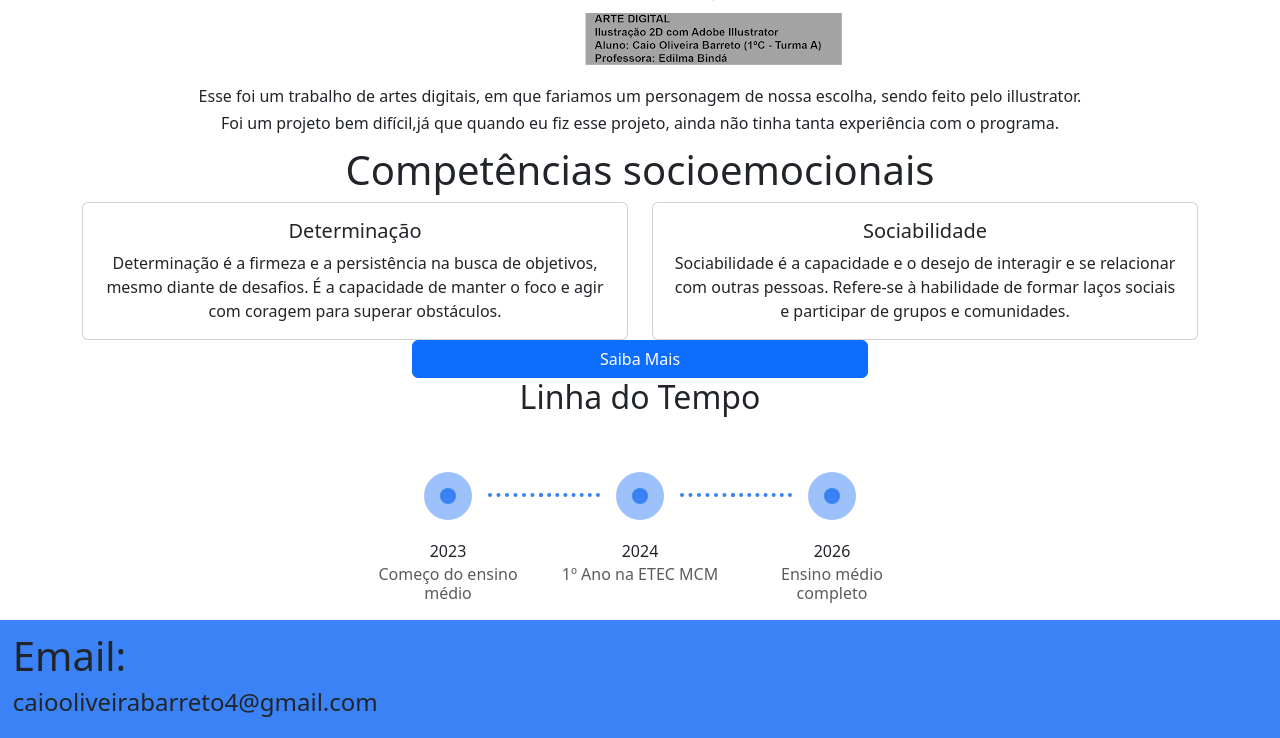
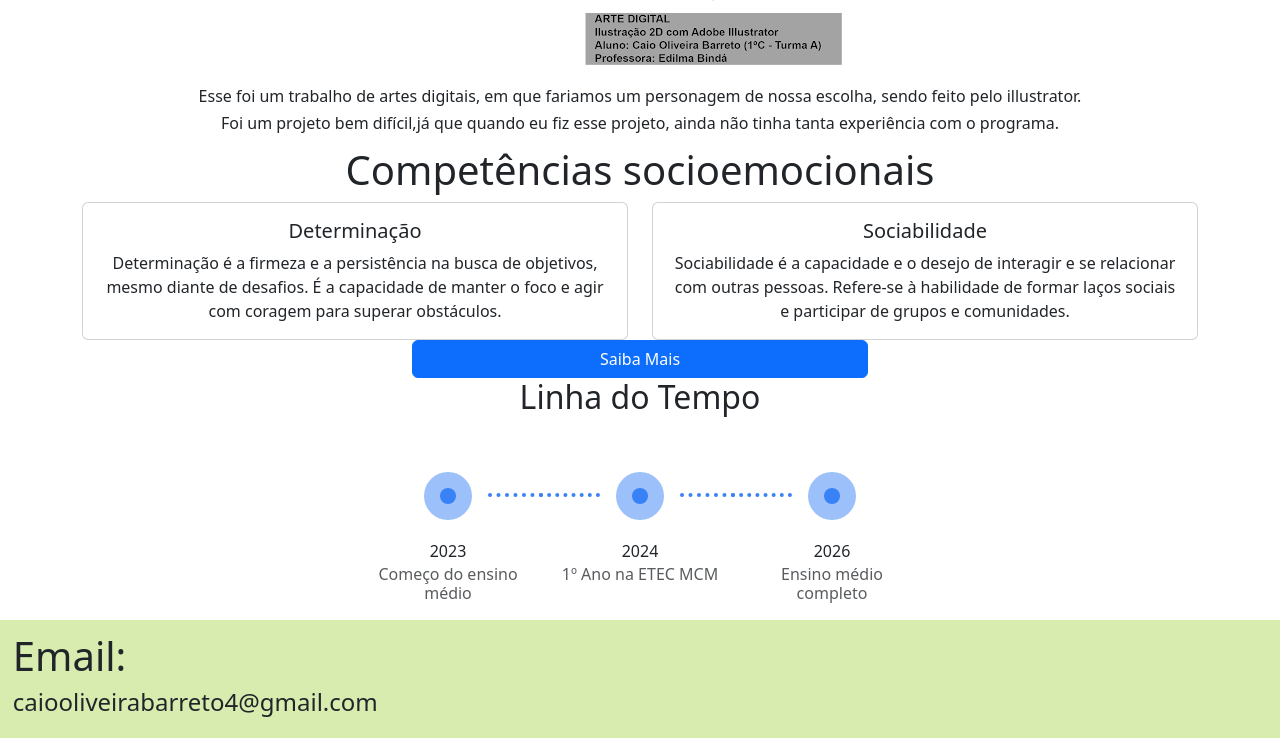
Before and after one commit to Caiooliveirabarreto/curriculobootstrap, a plain HTML site: page index.html in a window 1280 px wide. Shown: the part 1586-2324 px from the top of the page. Drawn offline with Linux system fonts and the light colour scheme.

```diff
--- a/css/style.css
+++ b/css/style.css
@@ -94,7 +94,7 @@
     padding-top: 20%;
 }
 .contato{
-    background-color: #3b82f6;
+    background-color: #d7ecae;
     padding: 1%;
 }
 .sobre{
```
Also changed, not shown: img/images.png (deleted), img/linkedin-83.svg (deleted), img/linkedin.jpeg (deleted).
